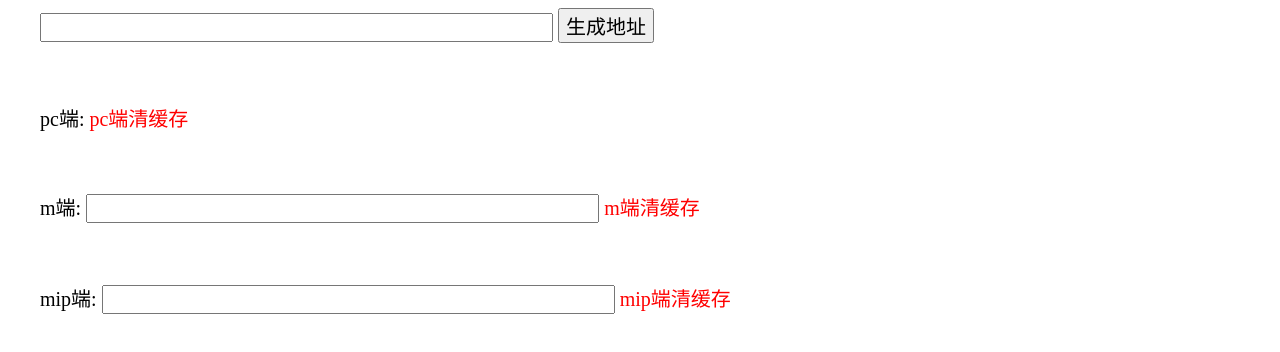
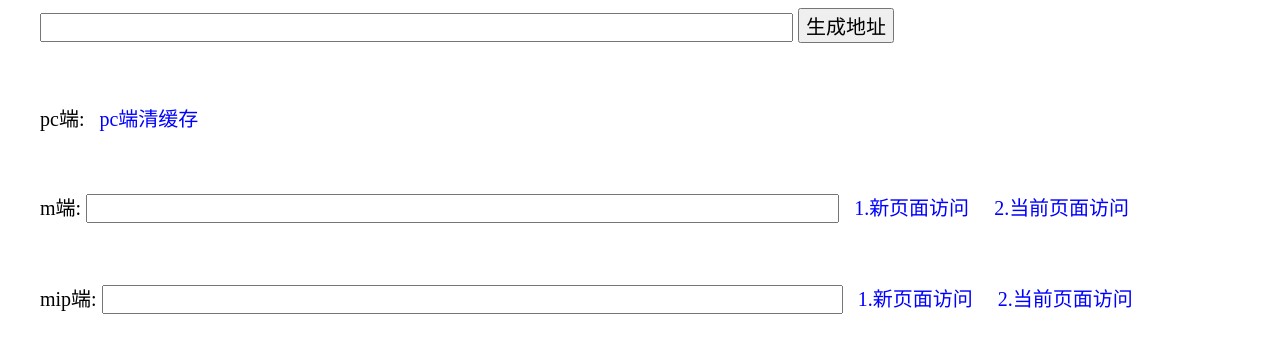
Before and after one commit to zhangjianrui/zhangjianrui.github.io, a plain HTML site: page sites/cache.html in a window 1280 px wide. Drawn offline with Linux system fonts and the light colour scheme.

Commit message:
更新说明

```diff
--- a/sites/cache.html
+++ b/sites/cache.html
@@ -2,13 +2,17 @@
 <html>
 	<head>
 		<meta charset="UTF-8">
-		<title>网址生成</title>
+		<title>地址生成</title>
 		<style>
 		*{
 			font-size: 20px;
 		}
 			a{
 				text-decoration: none;
+				color: blue;
+				margin: 0 10px;
+			}
+			a:hover{
 				color: red;
 			}
 			.main{
@@ -22,7 +26,7 @@
 	</head>
 	<body>
 		<div class="main">
-			<input type="text" size="40" class="site">
+			<input type="text" size="60" class="site">
 			<input type="button" value="生成地址" id="q1">
 			<div>
 				<span>pc端:</span>
@@ -32,13 +36,15 @@
 			</div>
 			<div class="m">
 				<span>m端:</span>
-				<input type="text" value="" size="40">
-				<a href="" target="_blank">m端清缓存</a>
+				<input type="text" value="" size="60">
+				<a href="javascript:volid(0);" target="_blank">1.新页面访问</a>
+				<a href="javascript:volid(0);" target="_self">2.当前页面访问</a>
 			</div>
 			<div class="mip">
 				<span>mip端:</span>
-				<input type="text" value="" size="40">
-				<a href="" target="_blank">mip端清缓存</a>
+				<input type="text" value="" size="59">
+				<a href="javascript:volid(0);" target="_blank">1.新页面访问</a>
+				<a href="javascript:volid(0);" target="_self">2.当前页面访问</a>
 			</div>
 
 		</div>
```
